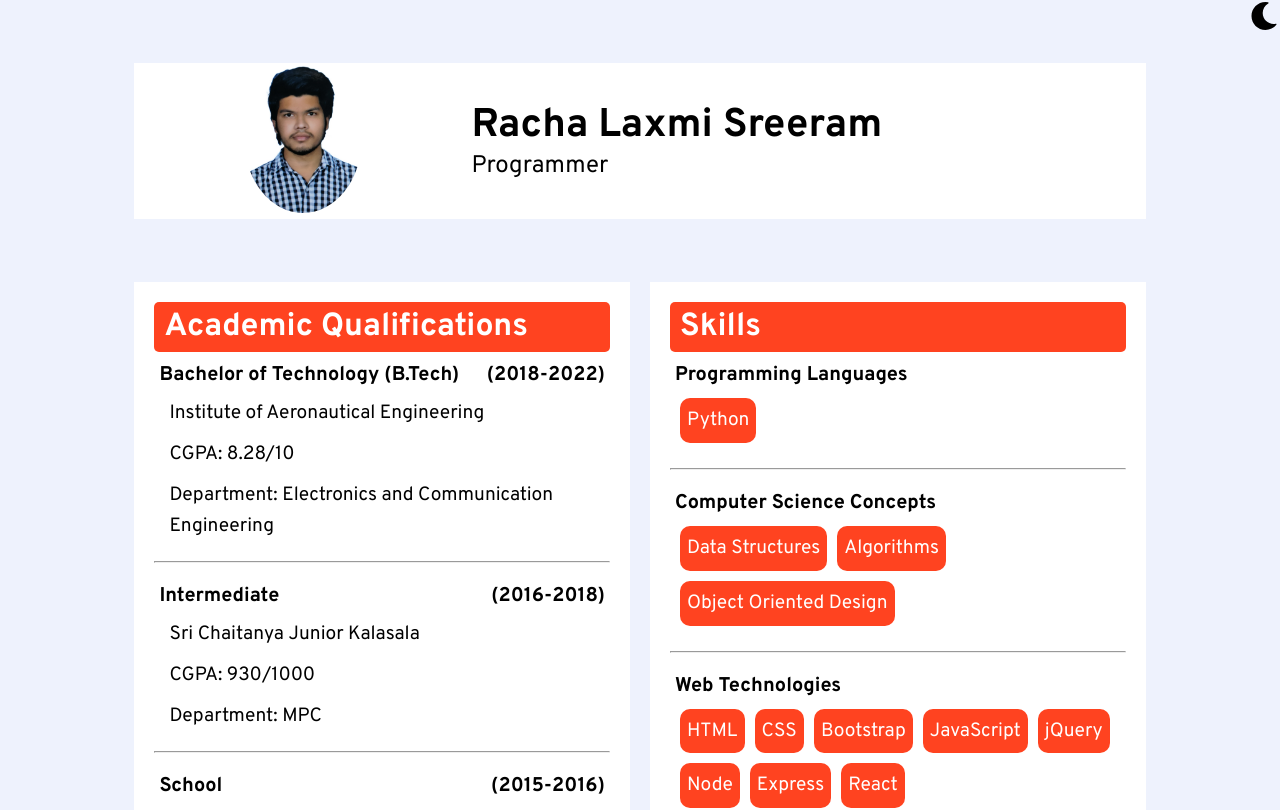
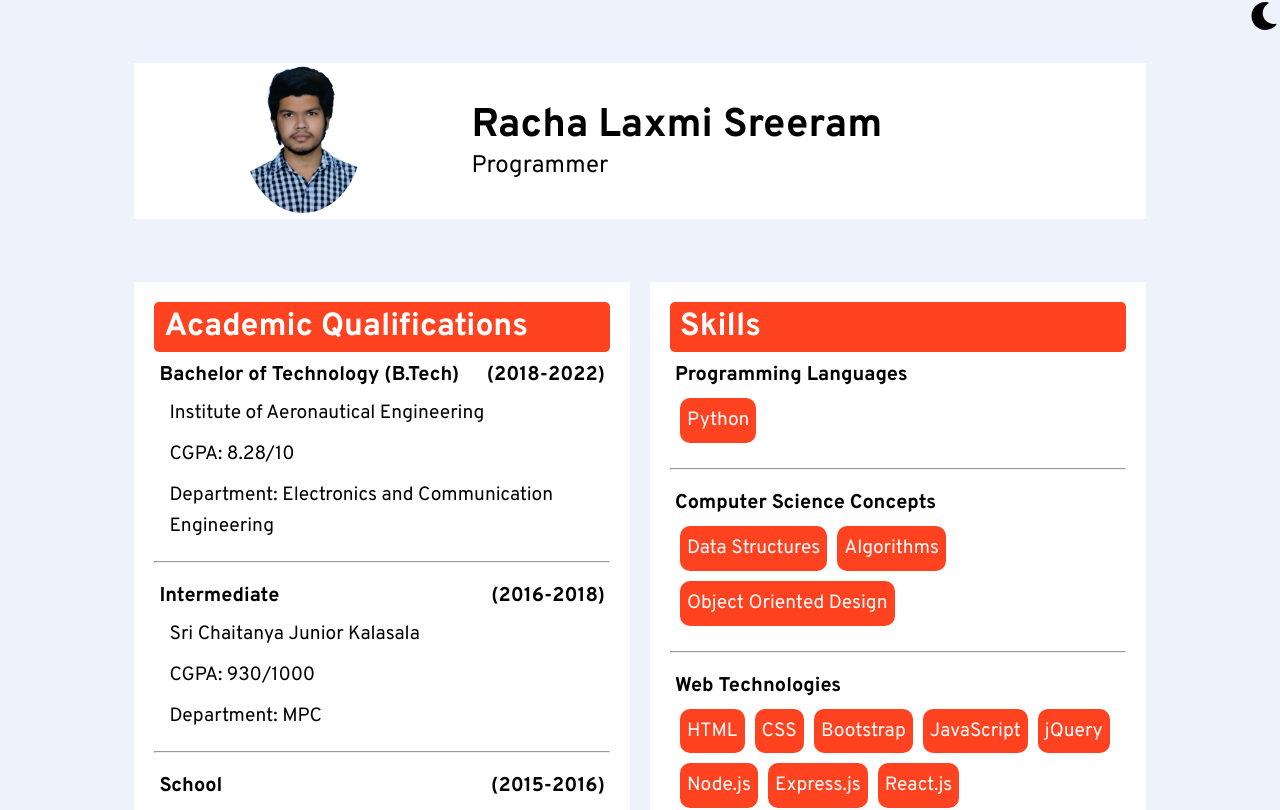
Before and after one commit to sreeramracha/Resume-2.0, a React (Create React App) app: page / in a window 1280 px wide. Shown: the top 810 px of the page. Built offline with nearby package versions, Linux system fonts and the light colour scheme.

Commit message:
Renamed skills

```diff
--- a/src/components/Skill.jsx
+++ b/src/components/Skill.jsx
@@ -13,9 +13,9 @@ export default function Skill() {
 		"Bootstrap",
 		"JavaScript",
 		"jQuery",
-		"Node",
-		"Express",
-		"React",
+		"Node.js",
+		"Express.js",
+		"React.js",
 	];
 	const database = ["MySQL", "MongoDB", "Mongoose"];
 	const speakingLanguages = ["Telugu", "English", "Hindi"];
```
Also changed, not shown: src/index.css (+3 -4 lines).
